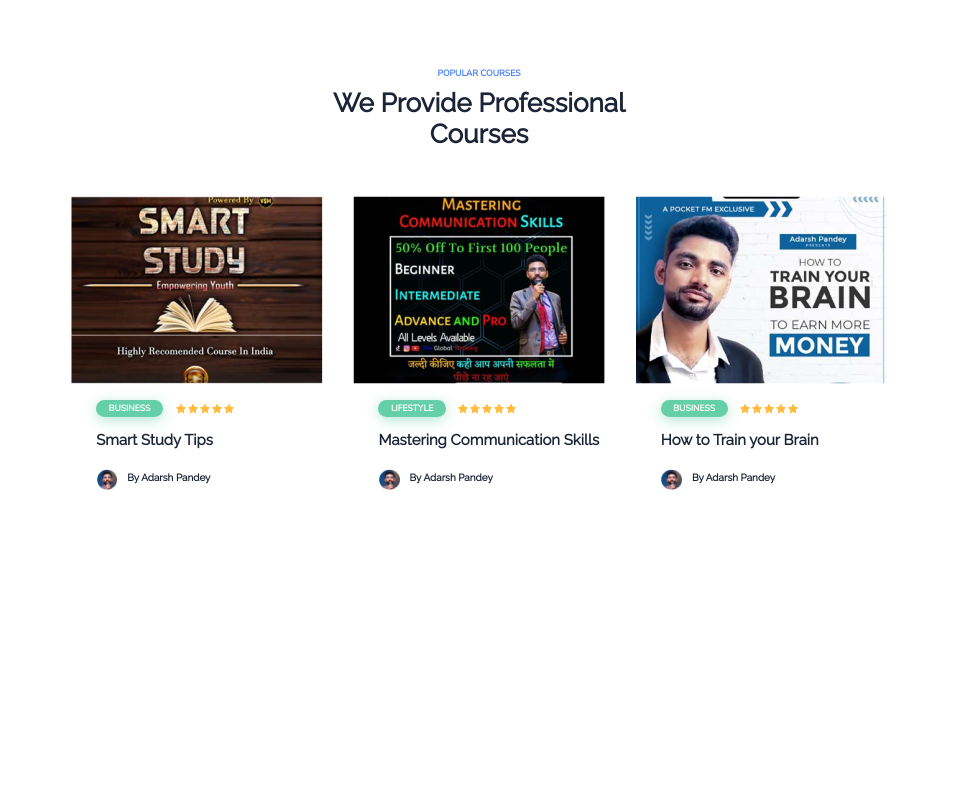
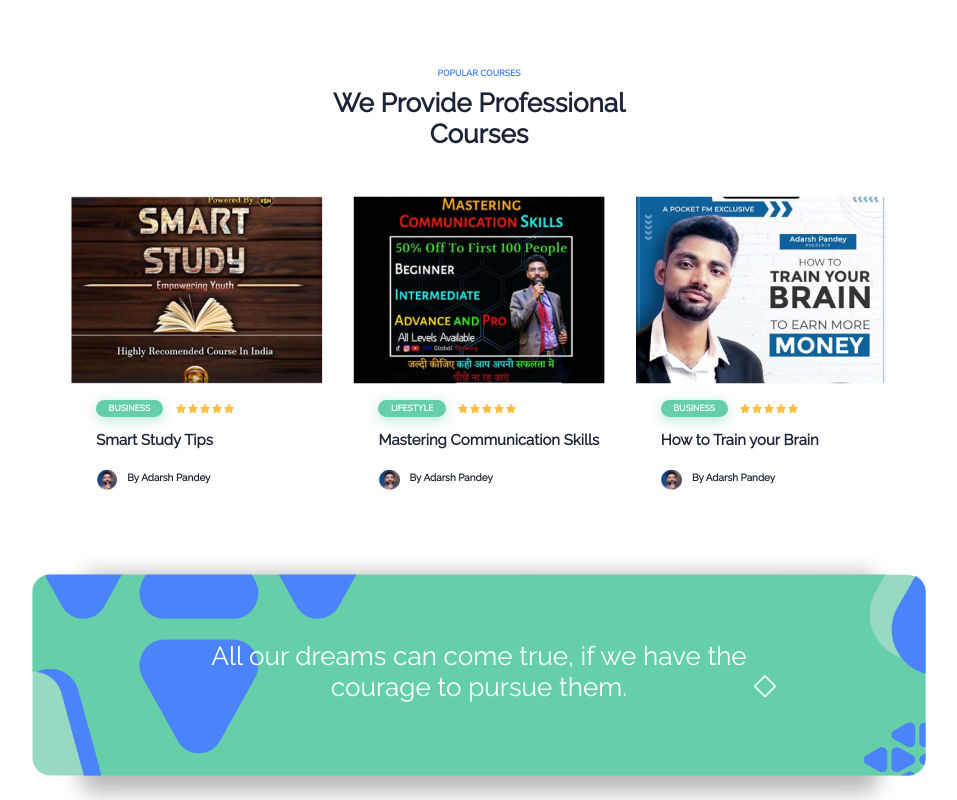
Before and after one commit to Yhethi/FigmaPractice, a React (Vite) app: page / in a window 1280 px wide. Shown: the part 3400-4200 px from the top of the page, without its empty margins (161-1118 px from the left). Before the commit the page ends 3950 px from the top, so only its background shows below. Built offline with nearby package versions, Linux system fonts and the light colour scheme.

Commit message:
feature: bottom_banner added

```diff
--- a/src/App.jsx
+++ b/src/App.jsx
@@ -11,6 +11,7 @@ import { GreenBar } from "./components/greenBar/GreenBar";
 import { VideoTutorials } from "./components/videoTutorials/VideoTutorials";
 import { Peoples } from "./components/peoples/Peoples";
 import { Course } from "./components/courses/Course";
+import { GreenBar2 } from "./components/greenBar2/GreenBar2";
 
 function App() {
   // const [count, setCount] = useState(0);
@@ -61,6 +62,7 @@ function App() {
         <VideoTutorials />
         <Peoples />
         <Course />
+        <GreenBar2 />
       </div>
     </div>
   );
--- /dev/null
+++ b/src/components/greenBar2/GreenBar2.jsx
@@ -0,0 +1,14 @@
+import React from "react";
+import gb from "../../assets/img/greenBar/greenBar.png";
+import "./greenBar2.css";
+
+export const GreenBar2 = () => {
+  return (
+    <div className="greenBarContent">
+      <img src={gb} alt={gb} srcSet={gb} />
+      <h1>
+        All our dreams can come true, if we have the courage to pursue them.
+      </h1>
+    </div>
+  );
+};
--- /dev/null
+++ b/src/components/greenBar2/greenBar2.css
@@ -0,0 +1,35 @@
+.greenBarContent {
+  width: 100%;
+  height: 250.09px;
+  display: flex;
+  flex-direction: column;
+  align-items: center;
+  justify-content: center;
+}
+.greenBarContent img {
+  width: 894.51px;
+  position: absolute;
+  object-fit: contain;
+  z-index: -1;
+}
+.greenBarContent::before {
+  content: "";
+  position: absolute;
+  width: 85%;
+  height: 220px;
+  background: rgba(0, 0, 0, 0.262);
+  z-index: -1;
+  margin-top: 17px;
+  border-radius: 15px;
+  filter: blur(10px);
+}
+.greenBarContent h1 {
+  font-family: "Raleway";
+  font-style: normal;
+  font-weight: 500;
+  font-size: 26.1167px;
+  line-height: 31px;
+
+  color: #ffffff;
+  width: 541.81px;
+}
```
